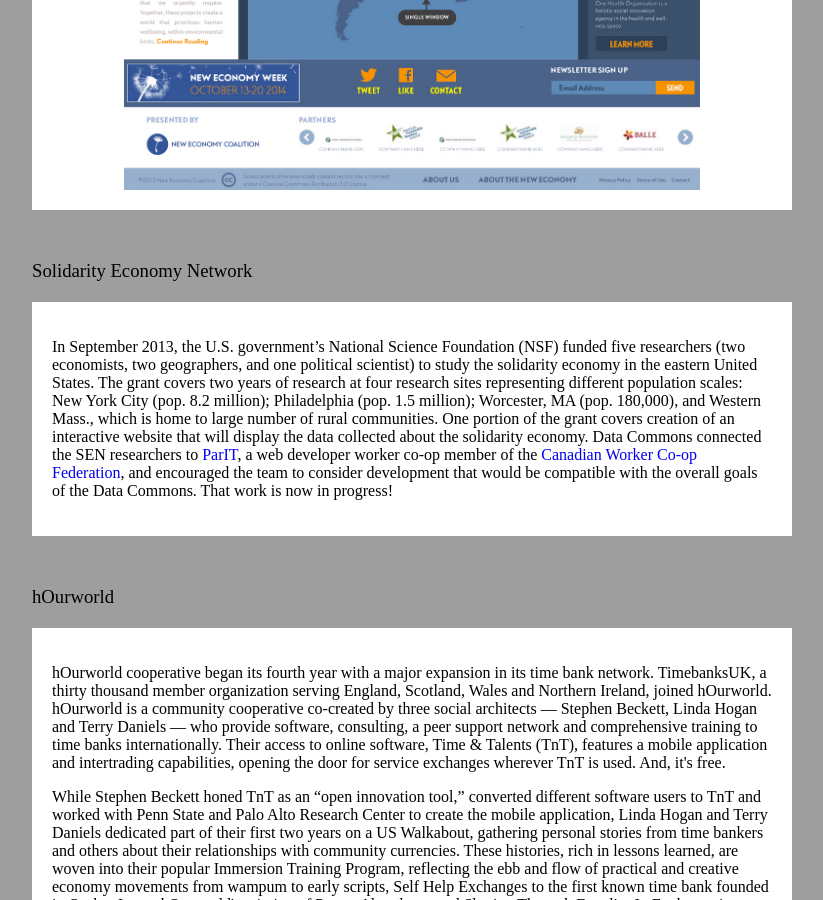
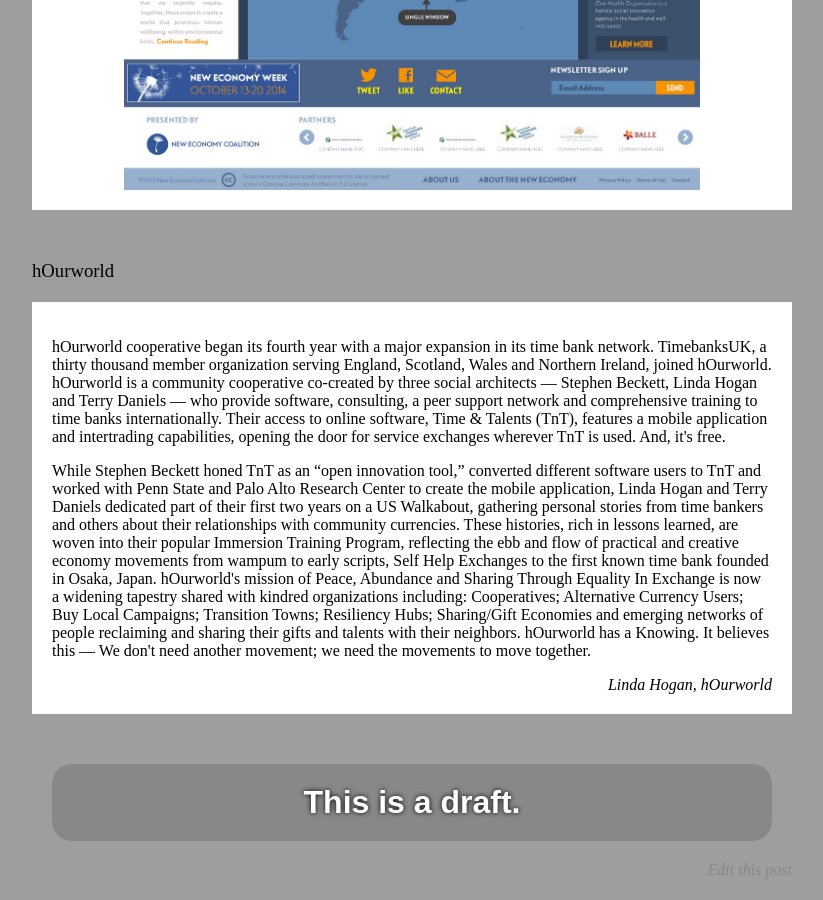
Before and after one commit to datacommons/datacommons.github.io, a Jekyll site: the page built from _posts/2014-04-10-hello.html, in a window 1280 px wide and 900 px high, scrolled down 2435 px. Shown: the whole window, without its empty margins (228-1051 px from the left). Built offline with Jekyll 4.4.1, drawn with Linux system fonts in a browser that asks for light colours; some web fonts are replaced; Markdown is read by kramdown in place of the engine named in the settings.

Commit message:
remove section with unclear attribution

```diff
--- a/_posts/2014-04-10-hello.html
+++ b/_posts/2014-04-10-hello.html
@@ -127,28 +127,6 @@
 
 
 
-<h3>Solidarity Economy Network</h3>
-
-<div class="section">
-
-<p>In September 2013, the U.S. government’s National Science Foundation
-(NSF) funded five researchers (two economists, two geographers, and one
-political scientist) to study the solidarity economy in the eastern
-United States. The grant covers two years of research at four
-research sites representing different population scales: New York City
-(pop. 8.2 million); Philadelphia (pop. 1.5 million); Worcester,
-MA (pop. 180,000), and Western Mass., which is home
-to large number of rural communities. One portion of the grant covers
-creation of an interactive website that will display the data collected
-about the solidarity economy. Data Commons connected the SEN researchers
-to <a href="http://www.parit.ca/">ParIT</a>, a web developer worker co-op
-member of the <a href="http://member.find.coop/">Canadian Worker Co-op
-Federation</a>, and encouraged the team to consider development that
-would be compatible with the overall goals of the Data Commons. That work
-is now in progress!</p>
-
-</div>
-
 <h3>hOurworld</h3>
 
 <div class="section">
```
